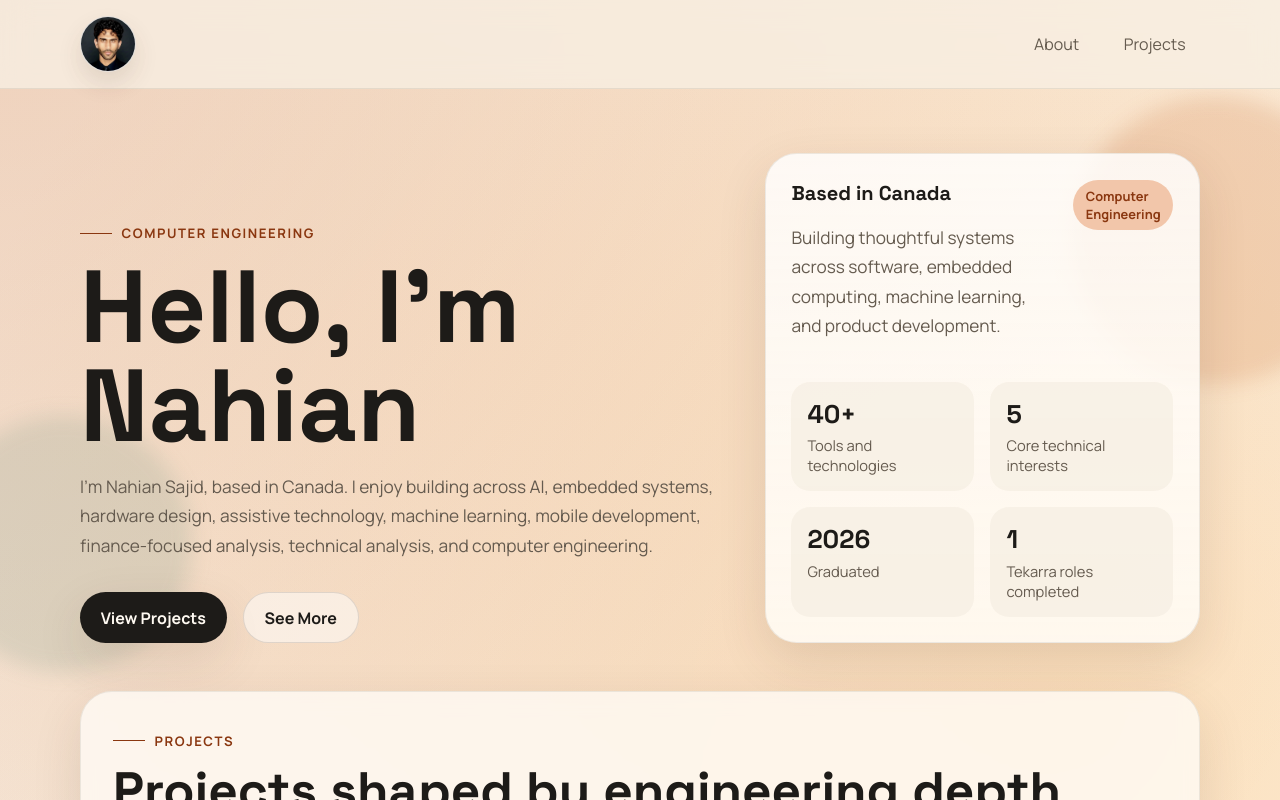
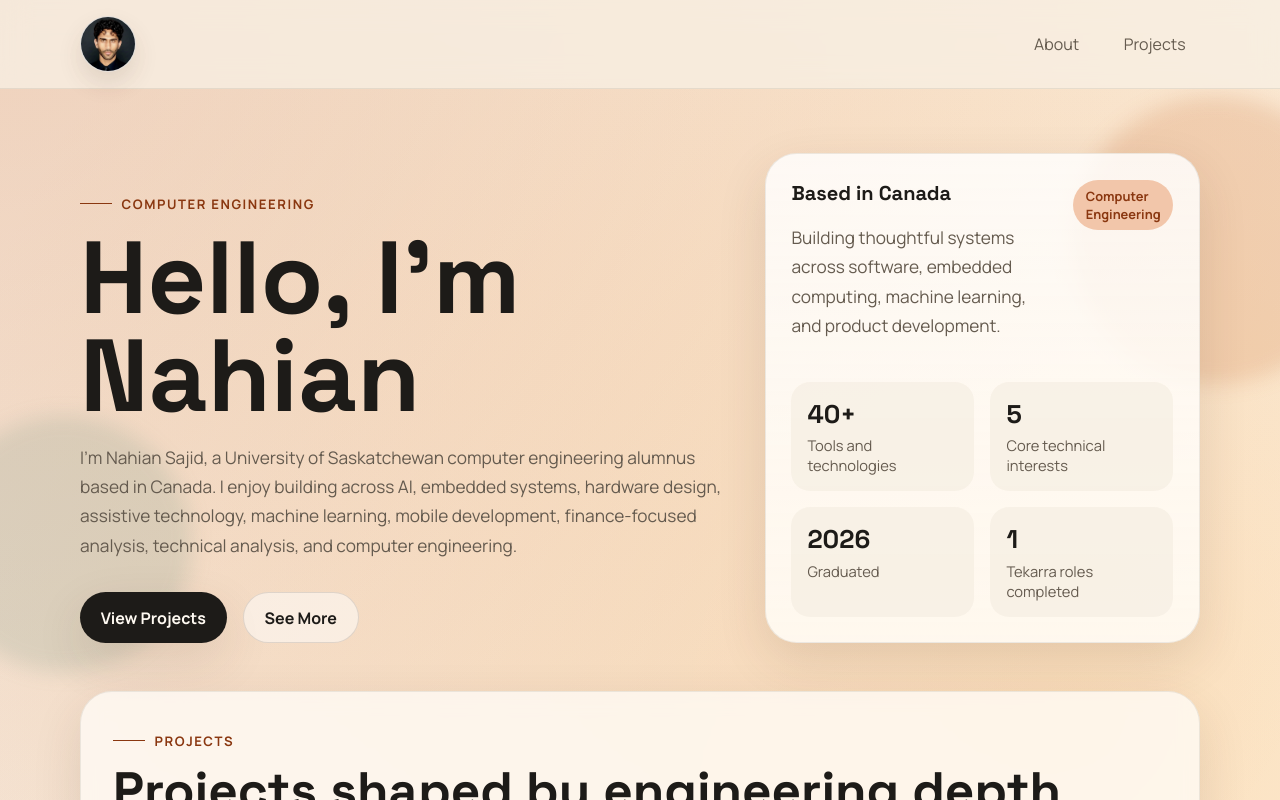
Before and after one commit to nahian-sajid/nahianport, a Next.js app: page / in a window 1280 px wide. Shown: the top 800 px of the page. Built offline with nearby package versions, Linux system fonts and the light colour scheme.

Commit message:
update homepage intro wording

```diff
--- a/src/app/layout.tsx
+++ b/src/app/layout.tsx
@@ -15,7 +15,7 @@ const bodyFont = Manrope({
 export const metadata: Metadata = {
   title: "Nahian Sajid | Computer Engineering Portfolio",
   description:
-    "Portfolio site for Nahian Sajid in Canada focused on AI, embedded systems, mobile development, and practical software engineering.",
+    "Portfolio site for Nahian Sajid, a University of Saskatchewan computer engineering alumnus in Canada focused on AI, embedded systems, mobile development, and practical software engineering.",
 };
 
 export default function RootLayout({
--- a/src/app/page.tsx
+++ b/src/app/page.tsx
@@ -457,10 +457,11 @@ export default function Home() {
             <span className="eyebrow">Computer Engineering</span>
             <h1>Hello, I&apos;m Nahian</h1>
             <p>
-              I&apos;m Nahian Sajid, based in Canada. I enjoy building across
-              AI, embedded systems, hardware design, assistive technology,
-              machine learning, mobile development, finance-focused analysis,
-              technical analysis, and computer engineering.
+              I&apos;m Nahian Sajid, a University of Saskatchewan computer
+              engineering alumnus based in Canada. I enjoy building across AI,
+              embedded systems, hardware design, assistive technology, machine
+              learning, mobile development, finance-focused analysis, technical
+              analysis, and computer engineering.
             </p>
             <div className="hero-actions">
               <a className="button-primary" href="#projects">
```
